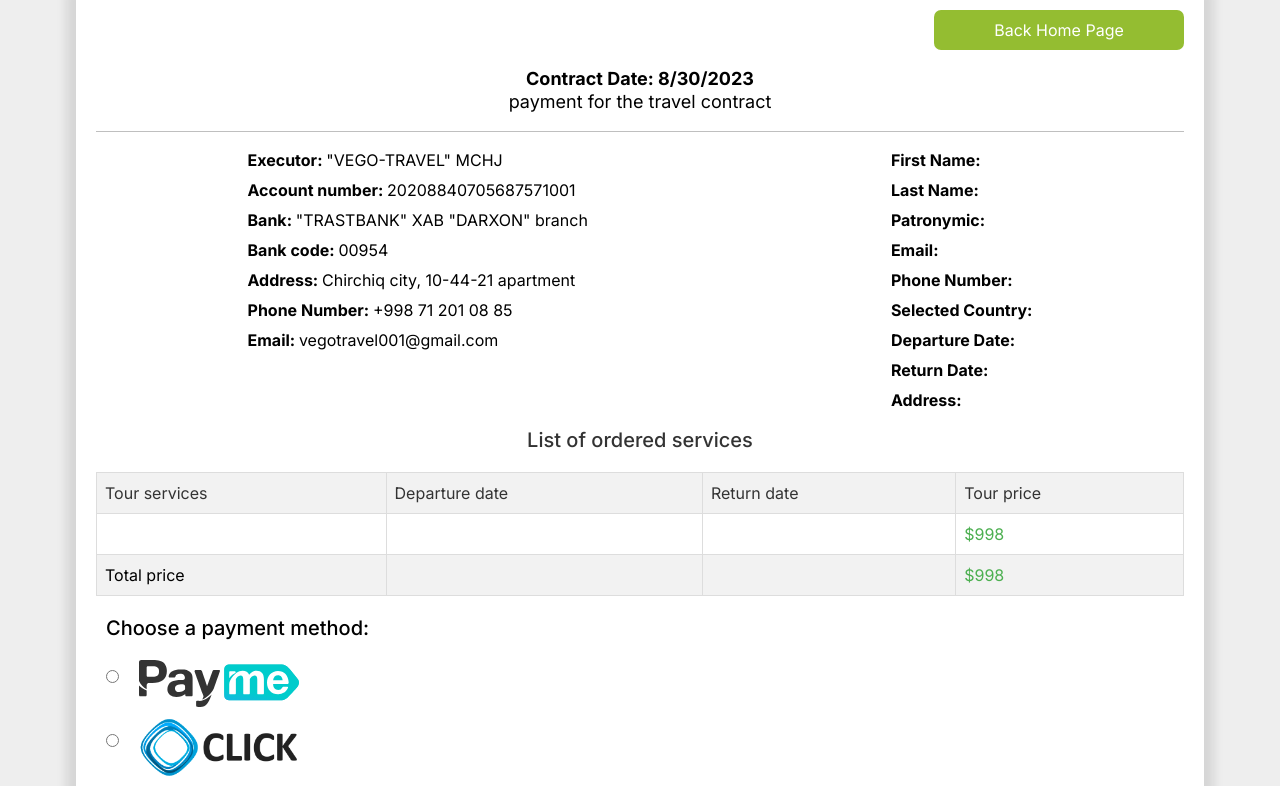
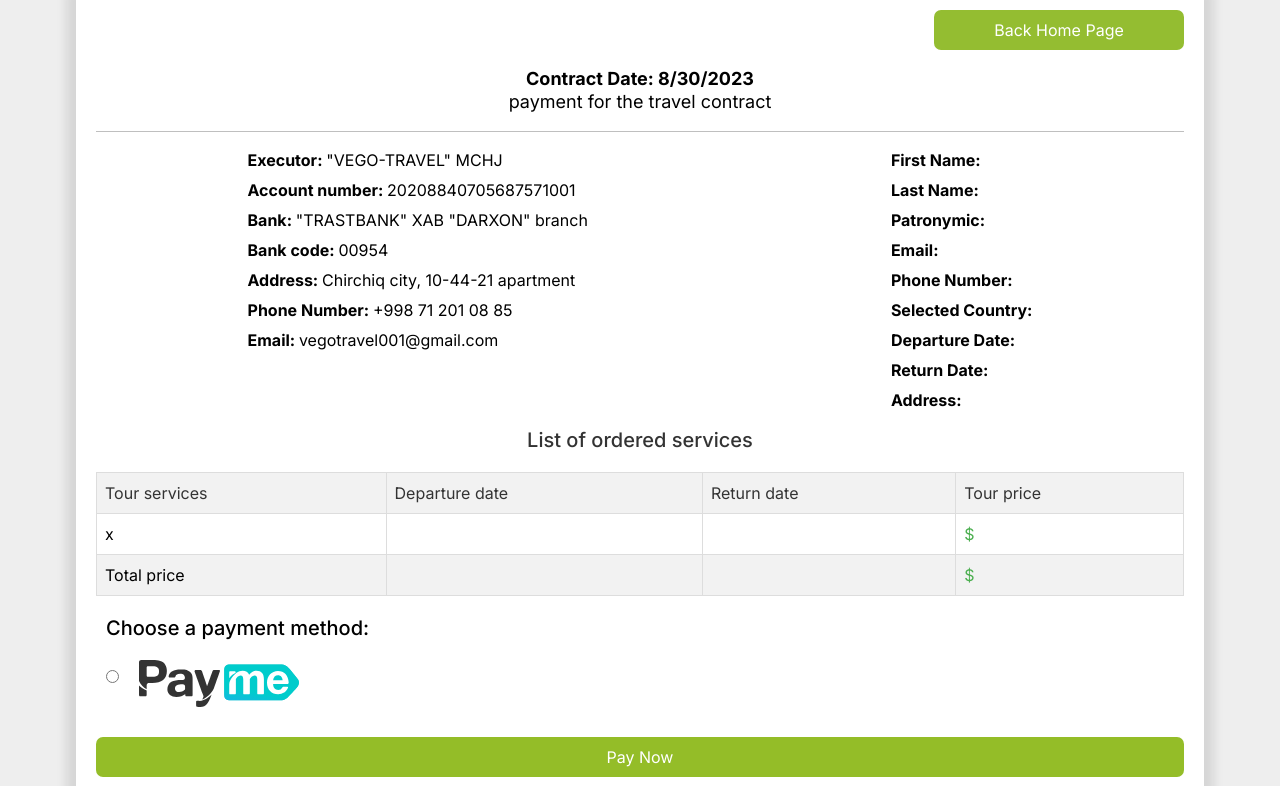
Before and after one commit to Warnigo/Travel-site-full-stack, a React (Vite) app: page /pay in a window 1280 px wide. Shown: the top 786 px of the page. Built offline with nearby package versions, Linux system fonts and the light colour scheme.

Commit message:
fixed `price`

```diff
--- a/src/pages/user/offer.jsx
+++ b/src/pages/user/offer.jsx
@@ -236,6 +236,8 @@ import "../style/offer.css";
 function Offer() {
   const [countries, setCountries] = useState([]);
   const [isFormFilled, setIsFormFilled] = useState(false);
+  const [price, setPrice] = useState(0)
+  const [personCount, setPersonCount] = useState(0)
 
   const [firstName, setFirstName] = useState("");
   const [lastName, setLastName] = useState("");
@@ -291,6 +293,8 @@ function Offer() {
       selectedCountry,
       departureDate,
       returnDate,
+      personCount,
+      price
     };
     localStorage.setItem("formInputs", JSON.stringify(formInputs));
   }, [
@@ -303,6 +307,8 @@ function Offer() {
     selectedCountry,
     departureDate,
     returnDate,
+    personCount,
+    price
   ]);
 
   useEffect(() => {
@@ -340,9 +346,13 @@ function Offer() {
   };
 
   const handlePersonChange = (event) => {
-    const personCount = event.target.value;
-    const basePrice = personCount * 2;
-    const calculatedPrice = basePrice;
+    const personCount = parseInt(event.target.value);
+    const travelPrice = parseFloat(countryPrices[selectedCountry]);
+    const totalPrice = travelPrice * personCount
+
+    // e.g: 100.00
+    setPrice(totalPrice.toFixed(2))
+    setPersonCount(personCount)
   };
 
   const handleCountryChange = (event) => {
@@ -354,11 +364,6 @@ function Offer() {
     const newAddress = event.target.value;
     setAddress(newAddress);
     checkFormCompletion();
-  };
-
-  const getPriceForSelectedCountry = () => {
-    const price = countryPrices[selectedCountry];
-    return price ? `$${price}` : "Price not available";
   };
 
   return (
@@ -462,7 +467,7 @@ function Offer() {
           <div className="offer-tour-price">
             {isFormFilled && selectedCountry && (
               <h5>
-                Price for {selectedCountry}: {getPriceForSelectedCountry()}
+                Price for {selectedCountry}: ${price}
               </h5>
             )}
           </div>
--- a/src/pages/user/payment.jsx
+++ b/src/pages/user/payment.jsx
@@ -68,16 +68,16 @@ function Payment() {
                             </thead>
                             <tbody>
                                 <tr>
-                                    <td>{parsedData.selectedCountry}</td>
+                                    <td>{parsedData.selectedCountry} x{parsedData.personCount}</td>
                                     <td>{parsedData.departureDate}</td>
                                     <td>{parsedData.returnDate}</td>
-                                    <td>$998</td>
+                                    <td>${parsedData.price}</td>
                                 </tr>
                                 <tr>
                                     <td>Total price</td>
                                     <td></td>
                                     <td></td>
-                                    <td>$998</td>
+                                    <td>${parsedData.price}</td>
                                 </tr>
                             </tbody>
                         </table>
@@ -90,7 +90,7 @@ function Payment() {
                                 <img src={payme} alt="Payme" />
                             </label><br />
 
-                            <label>
+                            {/* <label>
                                 <input type="radio" id="click" name="payment" />
                                 <img src={click} alt="Click"  className="click "/>
                             </label><br />
@@ -98,7 +98,7 @@ function Payment() {
                             <label>
                                 <input type="radio" id="visa" name="payment" />
                                 <img src={visa} alt="Visa" />
-                            </label>
+                            </label> */}
                         </div>
                     </div>
                     <div className="pay-bottom-buttom-div">
```
Also changed, not shown: 1 other file (tests, documents, lock files or other folders).
